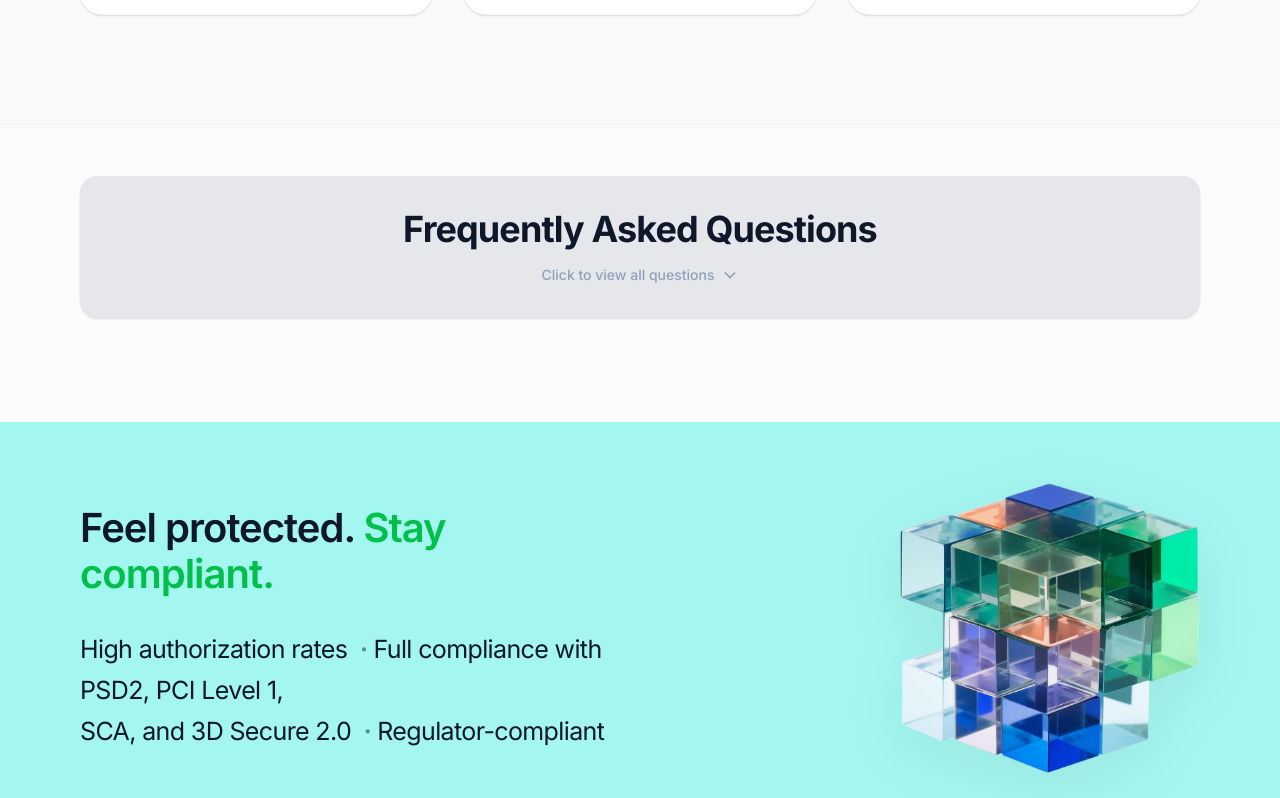
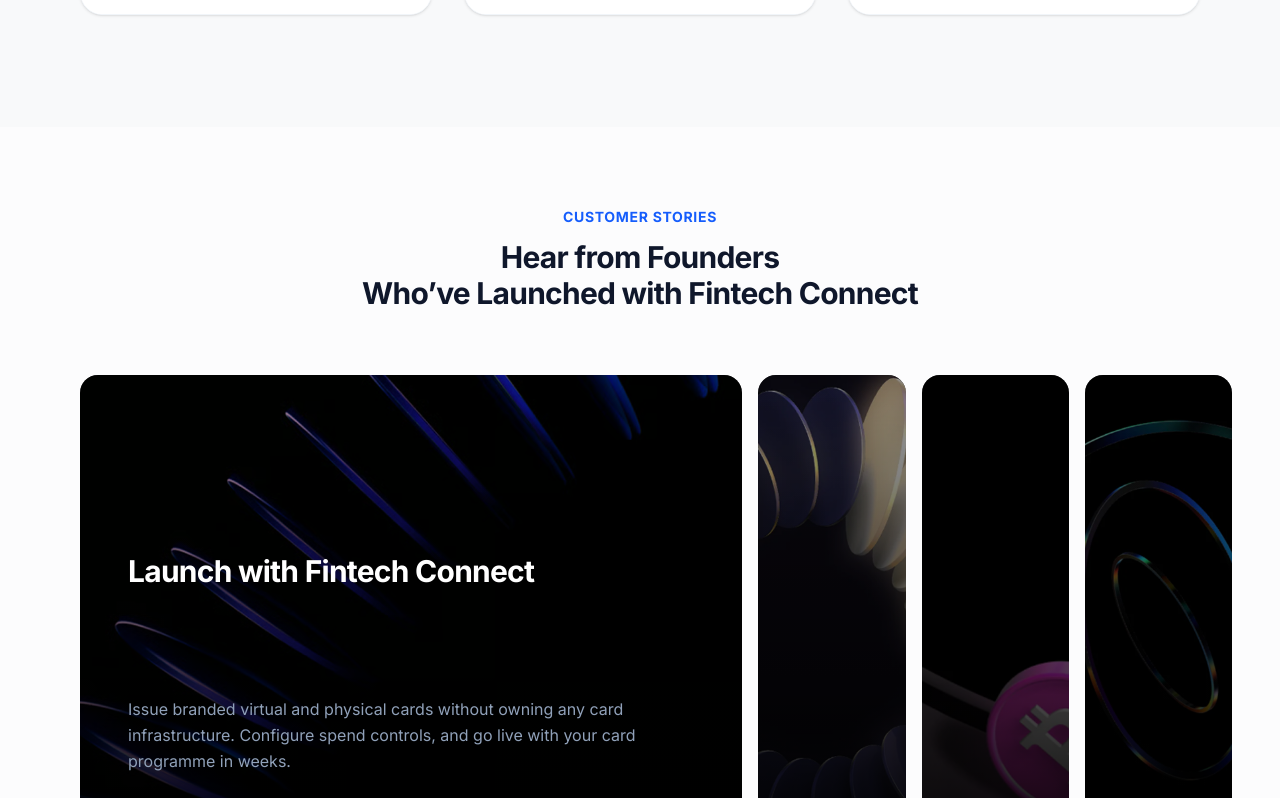
Before and after one commit to 316-Group/Fintechconnect-website, a Next.js app: page / in a window 1280 px wide. Shown: the part 11022-11820 px from the top of the page. Built offline with nearby package versions, Linux system fonts and the light colour scheme.

Commit message:
homepage fixes + hoversection update

```diff
--- a/app/APISection.tsx
+++ b/app/APISection.tsx
@@ -1,7 +1,7 @@
 "use client";
 
 import React from "react";
-import { getPath } from "@/utils/helper"; // Import your asset helper if needed
+import { getPath } from "@/utils/helper";
 
 interface APIFeature {
   title: string;
@@ -103,7 +103,6 @@
         {/* RIGHT COLUMN: API Documentation & Graphic Showcase Placeholder */}
         <div className="lg:col-span-7 relative w-full flex justify-center lg:justify-end">
 
-          {
 
             <img
               src={getPath("/APISectionimage.png")}
@@ -111,7 +110,6 @@
               className="w-full h-auto object-contain shadow-2xl"
             />
 
-          }
 
         </div>
 
--- a/app/page.tsx
+++ b/app/page.tsx
@@ -17,6 +17,7 @@
 import APISection from './APISection';
 import PartnerSection from './partnersection';
 import ComparisonSection from './comparisonsection';
+import HoverSection from './solutions/fintech-startups/hoversection';
 
 export default function MarketingHome() {
   // Trigger state for structural entry animations
@@ -155,6 +156,9 @@
       {/* Partner Section */}
       <PartnerSection />
 
+      {/* Hover Section */}
+      <HoverSection />
+
       {/* FAQ Section */}
       <FAQSection />
 
```
